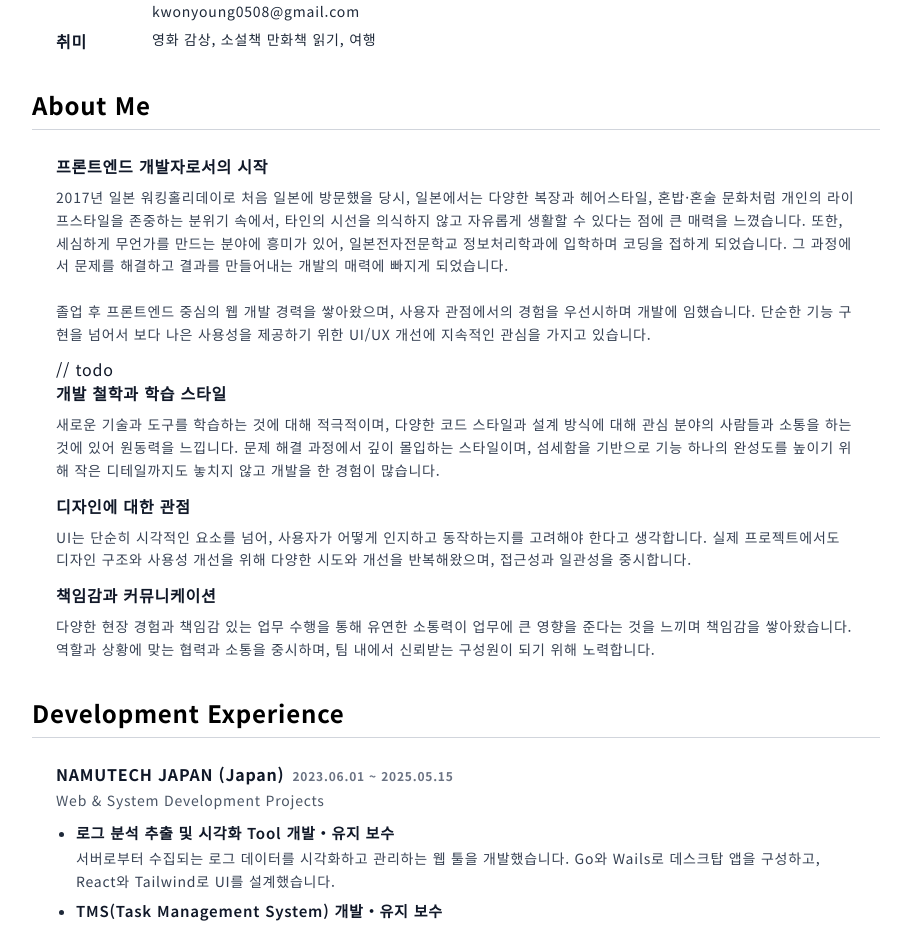
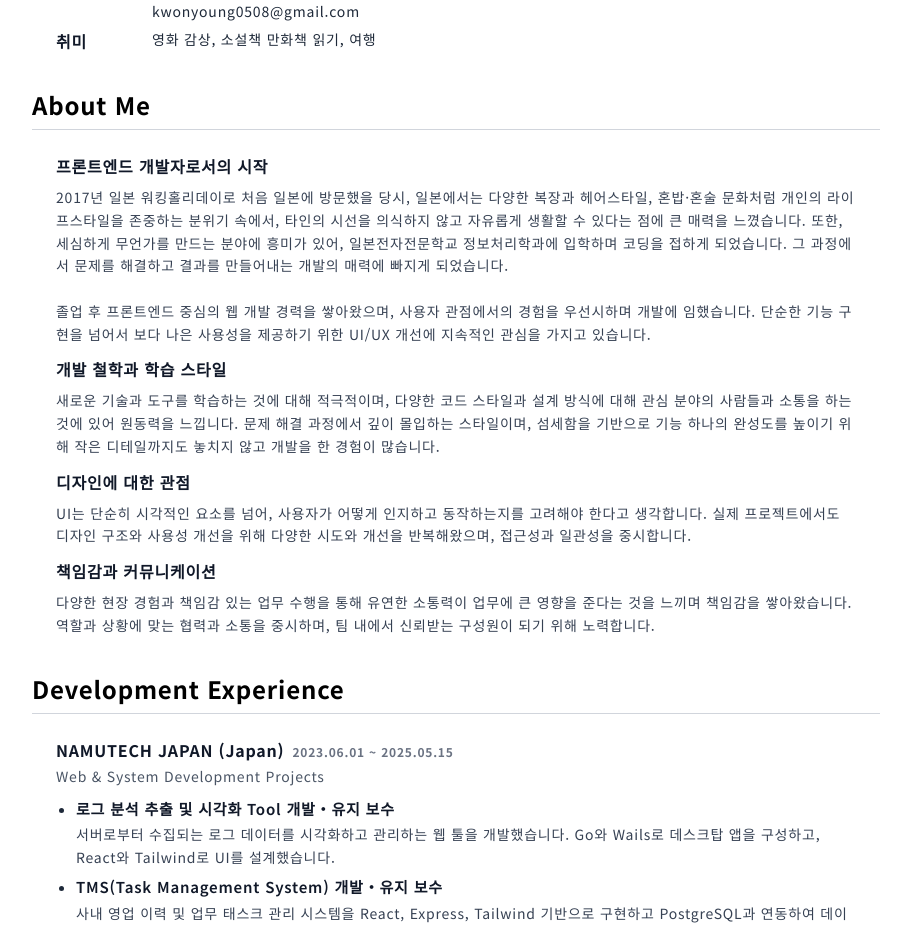
Before and after one commit to Chang-KY/kwonyoung-resume, a Next.js app: page / in a window 1280 px wide. Shown: the part 884-1811 px from the top of the page, without its empty margins (184-1095 px from the left). Built offline with nearby package versions, Linux system fonts and the light colour scheme; a web font is replaced by a local one.

Commit message:
문구 수정

```diff
--- a/src/components/about/AboutSection.tsx
+++ b/src/components/about/AboutSection.tsx
@@ -25,7 +25,6 @@ const AboutSection = () => {
                     </p>
                 </div>
 
-                // todo
                 {/* 카드 2 */}
                 <div className="bg-white rounded-xl text-left">
                     <h3 className="text-base font-semibold text-gray-900 mb-2">
```
